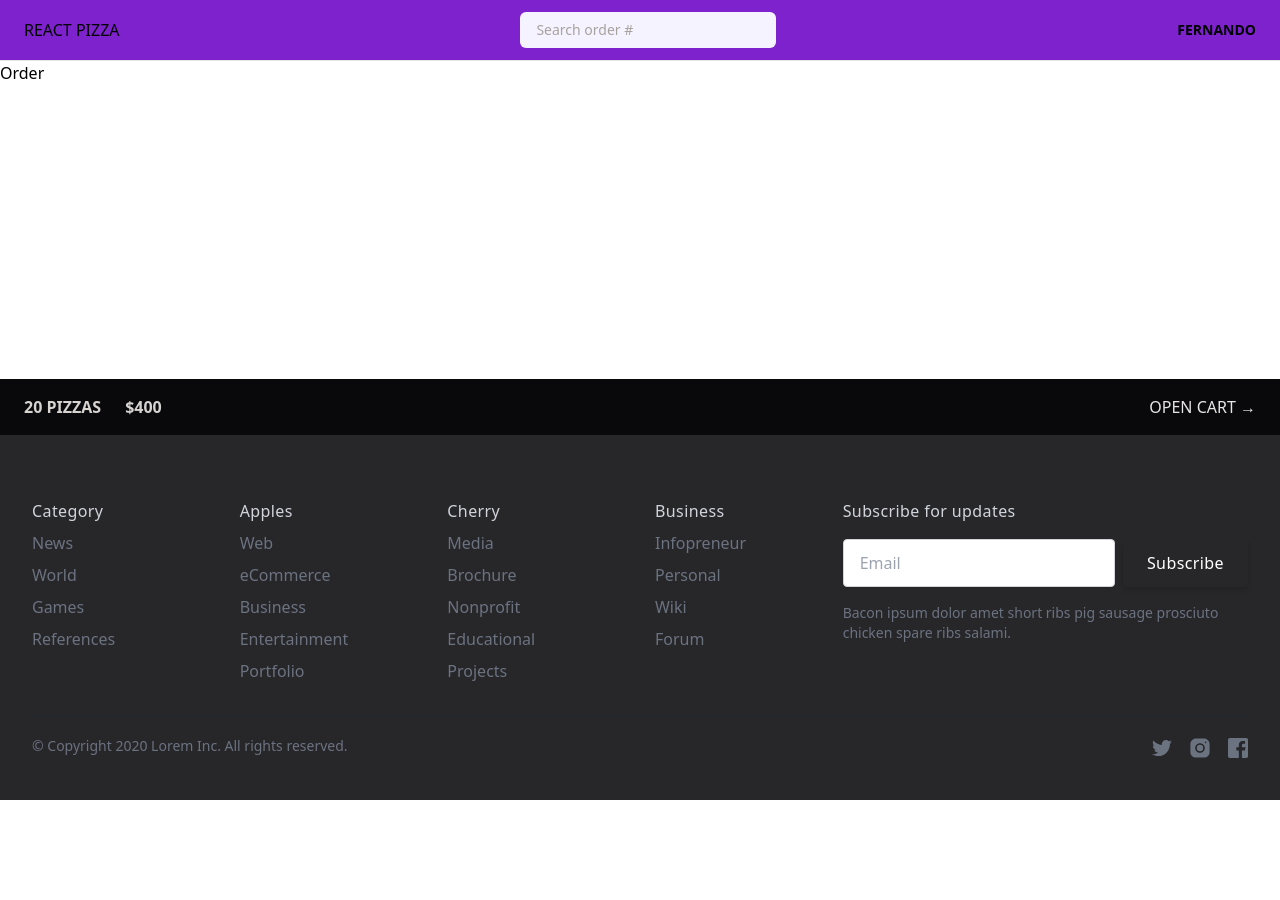
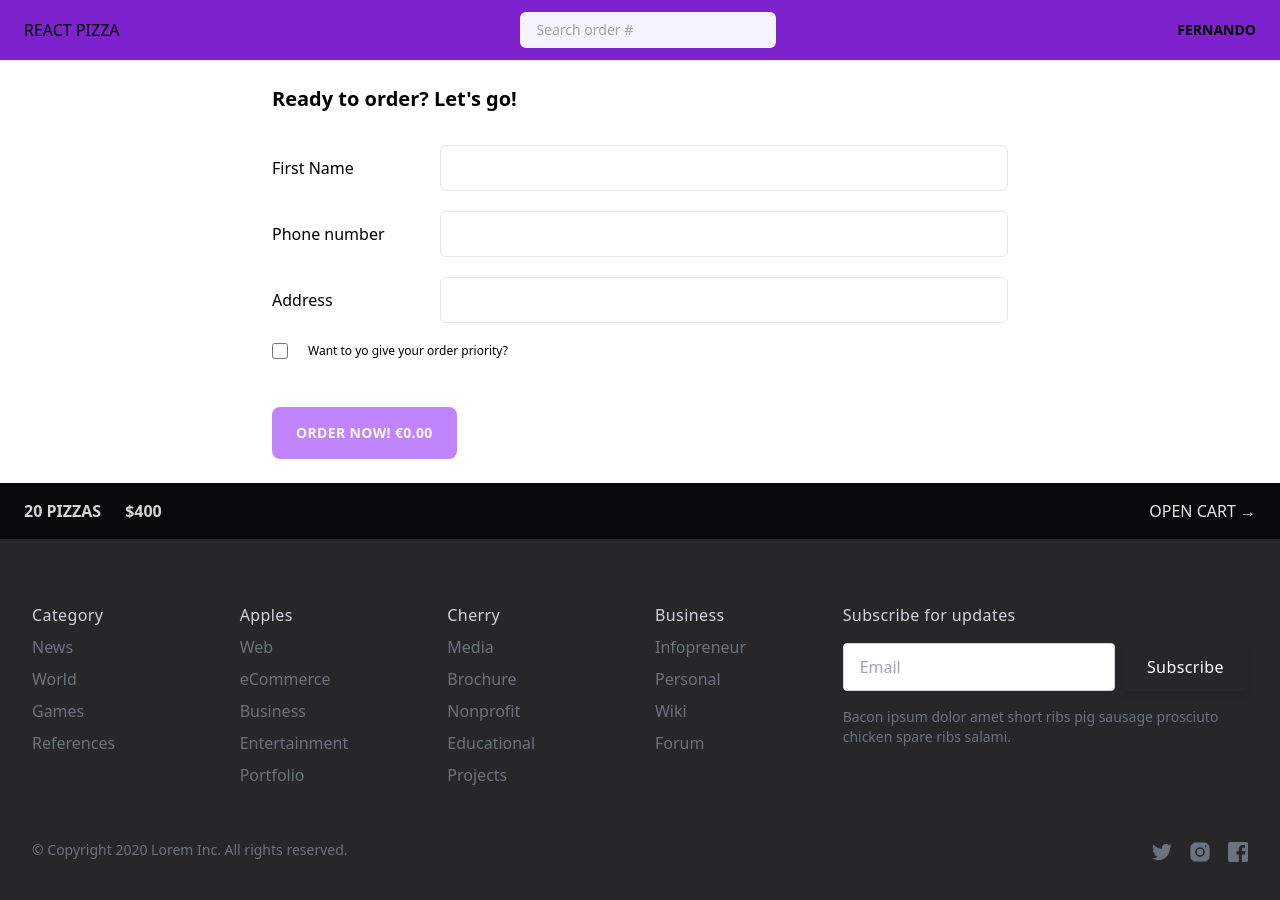
Before and after one commit to LuisSalas94/ARTISANAL-PIZZA-PANTRY-React-Pizza, a React (Vite) app: page /order/new in a window 1280 px wide. Shown: the top 900 px of the page. Before the commit the page ends 800 px from the top, so only its background shows below. Built offline with nearby package versions, Linux system fonts and the light colour scheme.

Commit message:
Create Order Slice and component

```diff
--- a/src/features/cart/Cart.jsx
+++ b/src/features/cart/Cart.jsx
@@ -20,7 +20,9 @@ const Cart = () => {
       </ul>
 
       <div className="mt-6 space-x-2">
-        <Button type="primary">Order pizzas</Button>
+        <Button type="primary" to="/order/new">
+          Order pizzas
+        </Button>
         <Button type="secondary" onClick={() => dispatch(clearCart())}>
           Clear cart
         </Button>
--- /dev/null
+++ b/src/features/order/CreateOrder.jsx
@@ -0,0 +1,130 @@
+import { useDispatch, useSelector } from "react-redux";
+import { useNavigate, useNavigation } from "react-router-dom";
+import Button from "../../ui/Button";
+import { formatCurrency } from "../../utils/helpers";
+import { useState } from "react";
+import { addOrder } from "./orderSlice";
+
+/* CQE92U */
+/*
+const initialState = {
+  id: "",
+  customer: "",
+  phone: "",
+  priority: false,
+  priorityPrice: 0,
+  totalPrice: 0,
+  cart: [],
+};
+*/
+
+const CreateOrder = () => {
+  const [customer, setCustomer] = useState("");
+  const [phone, setPhone] = useState("");
+  const [address, setAddress] = useState("");
+  const [withPriority, setWithPriority] = useState(false);
+  const navigation2 = useNavigate();
+
+  const cart = useSelector((state) => state.cart.cart);
+  const randomId = String(
+    Math.random().toString(36).substr(2, 9),
+  ).toUpperCase();
+
+  const totalCartPrice = cart.reduce((sum, item) => sum + item.totalPrice, 0);
+  const priorityPrice = withPriority ? totalCartPrice * 0.2 : 0;
+  const totalPrice = totalCartPrice + priorityPrice;
+
+  /* Form */
+  const navigation = useNavigation();
+  const isSubmitting = navigation.state === "submitting";
+
+  /* Redux */
+  const dispatch = useDispatch();
+
+  const handleOrder = (e) => {
+    e.preventDefault();
+    const newOrder = {
+      id: randomId,
+      customer: customer,
+      phone: phone,
+      priority: withPriority,
+      priorityPrice: priorityPrice,
+      totalPrice: totalPrice,
+      cart: cart,
+    };
+    dispatch(addOrder(newOrder));
+    navigation2("/order/" + randomId);
+  };
+
+  return (
+    <div className="mx-auto max-w-3xl px-4 py-6">
+      <h2 className="mb-8 text-xl font-semibold">Ready to order? Let's go!</h2>
+      <form>
+        <div className="mb-5 flex flex-col gap-2 sm:flex-row sm:items-center">
+          <label className="sm:basis-40">First Name</label>
+          <input
+            className="input grow"
+            type="text"
+            name="customer"
+            value={customer}
+            onChange={(e) => setCustomer(e.target.value)}
+            required
+          />
+        </div>
+
+        <div className="mb-5 flex flex-col gap-2 sm:flex-row sm:items-center">
+          <label className="sm:basis-40">Phone number</label>
+          <div className="grow">
+            <input
+              className="input w-full"
+              type="tel"
+              name="phone"
+              value={phone}
+              onChange={(e) => setPhone(e.target.value)}
+              required
+            />
+          </div>
+        </div>
+
+        <div className="mb-5 flex flex-col gap-2 sm:flex-row sm:items-center">
+          <label className="sm:basis-40">Address</label>
+          <div className="grow">
+            <input
+              className="input w-full"
+              type="text"
+              value={address}
+              onChange={(e) => setAddress(e.target.value)}
+              name="adrress"
+              required
+            />
+          </div>
+        </div>
+
+        <div className="mb-12 flex items-center gap-5">
+          <input
+            className="h-4 w-4 accent-purple-400 focus:outline-none focus:ring-purple-400 focus:ring-offset-2"
+            type="checkbox"
+            name="priority"
+            id="priority"
+            value={withPriority}
+            onChange={(e) => setWithPriority(e.target.checked)}
+          />
+          <label className="text-xs font-medium" htmlFor="priority">
+            Want to yo give your order priority?
+          </label>
+        </div>
+
+        <div>
+          <input type="hidden" name="cart" value={JSON.stringify(cart)} />
+          <Button
+            onClick={handleOrder}
+            disabled={isSubmitting}
+            type="primary"
+          >{`Order now! ${formatCurrency(totalPrice)}`}</Button>
+        </div>
+      </form>
+    </div>
+  );
+};
+
+export default CreateOrder;
--- a/src/features/order/Order.jsx
+++ b/src/features/order/Order.jsx
@@ -1,5 +1,54 @@
+import OrderItem from "./OrderItem";
+
+import { formatCurrency } from "../../utils/helpers";
+import { useSelector } from "react-redux";
+
 const Order = () => {
-  return <div>Order</div>;
+  const order = useSelector((state) => state.order);
+
+  console.log("Order", order);
+  const { cart, customer, id, phone, priority, priorityPrice, totalPrice } =
+    order;
+
+  return (
+    <div className="space-y-8 px-4 py-6">
+      <div className="flex flex-wrap items-center justify-between gap-2">
+        <h2 className="text-xl font-semibold">Order #{id} </h2>
+        <div className="space-x-2">
+          {priority && (
+            <span className="rounded-full bg-red-500 px-3 py-1 text-sm font-semibold uppercase tracking-wide text-red-50">
+              Priority
+            </span>
+          )}
+
+          <span className="rounded-full bg-green-500 px-3 py-1 text-sm font-semibold uppercase tracking-wide text-green-50">
+            preparing order
+          </span>
+        </div>
+      </div>
+
+      <ul className="dive-stone-200 divide-y border-b border-t">
+        {cart.map((item) => (
+          <OrderItem key={item.pizzaId} item={item} />
+        ))}
+      </ul>
+
+      <div className="space-y-2 bg-stone-200 px-6 py-5">
+        <p className="text-sm font-medium text-stone-600">
+          Price pizza: {formatCurrency(totalPrice)}
+        </p>
+        {true && (
+          <p className="text-sm font-medium text-stone-600">
+            Price Priotity: {formatCurrency(priorityPrice)}
+          </p>
+        )}
+        <p className="font-bold">
+          To pay on delivery:
+          {formatCurrency(totalPrice + priorityPrice)}
+        </p>
+      </div>
+    </div>
+  );
 };
 
 export default Order;
--- /dev/null
+++ b/src/features/order/OrderItem.jsx
@@ -0,0 +1,18 @@
+import { formatCurrency } from "../../utils/helpers";
+
+const OrderItem = ({ item }) => {
+  const { quantity, name, totalPrice } = item;
+
+  return (
+    <li className="py-3">
+      <div className="flex items-center justify-between gap-4 text-sm">
+        <p>
+          <span className="font-bold">{quantity}&times;</span> {name}
+        </p>
+        <p className="font-bold">{formatCurrency(totalPrice)}</p>
+      </div>
+    </li>
+  );
+};
+
+export default OrderItem;
--- /dev/null
+++ b/src/features/order/orderSlice.js
@@ -0,0 +1,45 @@
+import { createSlice } from "@reduxjs/toolkit";
+
+const initialState = {
+  id: "",
+  customer: "",
+  phone: "",
+  priority: false,
+  priorityPrice: 0,
+  totalPrice: 0,
+  cart: [],
+};
+
+const orderSlice = createSlice({
+  name: "order",
+  initialState,
+  reducers: {
+    addOrder(
+      state,
+      {
+        payload: {
+          id,
+          customer,
+          phone,
+          priority,
+          cart,
+          priorityPrice,
+          totalPrice,
+        },
+      },
+    ) {
+      //payload is the item we want to add
+      /* state.cart.push(action.payload); */
+      state.id = id;
+      state.customer = customer;
+      state.phone = phone;
+      state.priority = priority;
+      state.cart = cart;
+      state.priorityPrice = priorityPrice;
+      state.totalPrice = totalPrice;
+    },
+  },
+});
+
+export const { addOrder } = orderSlice.actions;
+export default orderSlice.reducer;
--- a/src/index.css
+++ b/src/index.css
@@ -4,7 +4,7 @@
 
 @layer components {
   .input {
-    @apply rounded-md border border-stone-200 px-4 py-2 text-sm transition-all duration-300 focus:outline-none focus:ring  focus:ring-yellow-400 md:px-6 md:py-3;
+    @apply rounded-md border border-stone-200 px-4 py-2 text-sm transition-all duration-300 focus:outline-none focus:ring  focus:ring-purple-400 md:px-6 md:py-3;
   }
 
   .loader {
--- a/src/services/apiRestaurant.js
+++ b/src/services/apiRestaurant.js
@@ -22,7 +22,7 @@ export const getOrder = async (id) => {
   }
 };
 
-export const createOrder = async (newOrder) => {
+/* export const createOrder = async (newOrder) => {
   try {
     const response = await axios.post(`${API_URL}/order`, newOrder, {
       headers: {
@@ -34,7 +34,25 @@ export const createOrder = async (newOrder) => {
     console.log(error);
     throw new Error("Failed to create order");
   }
-};
+}; */
+
+export async function createOrder(newOrder) {
+  try {
+    const res = await fetch(`${API_URL}/order`, {
+      method: "POST",
+      body: JSON.stringify(newOrder),
+      headers: {
+        "Content-Type": "application/json",
+      },
+    });
+
+    if (!res.ok) throw Error();
+    const { data } = await res.json();
+    return data;
+  } catch {
+    throw Error("Failed creating your order");
+  }
+}
 
 export const updateOrder = async (id, updateObj) => {
   try {
--- a/src/store.js
+++ b/src/store.js
@@ -1,9 +1,11 @@
 import { configureStore } from "@reduxjs/toolkit";
 import cartReducer from "./features/cart/cartSlice";
+import orderReducer from "./features/order/orderSlice";
 
 const store = configureStore({
   reducer: {
     cart: cartReducer,
+    order: orderReducer,
   },
 });
 
--- a/src/utils/helpers.js
+++ b/src/utils/helpers.js
@@ -1,7 +1,7 @@
 export function formatCurrency(value) {
-  return new Intl.NumberFormat("en-US", {
+  return new Intl.NumberFormat("en", {
     style: "currency",
-    currency: "USD",
+    currency: "EUR",
   }).format(value);
 }
 
```
Also changed, not shown: src/App.jsx (+7 -0 lines).
